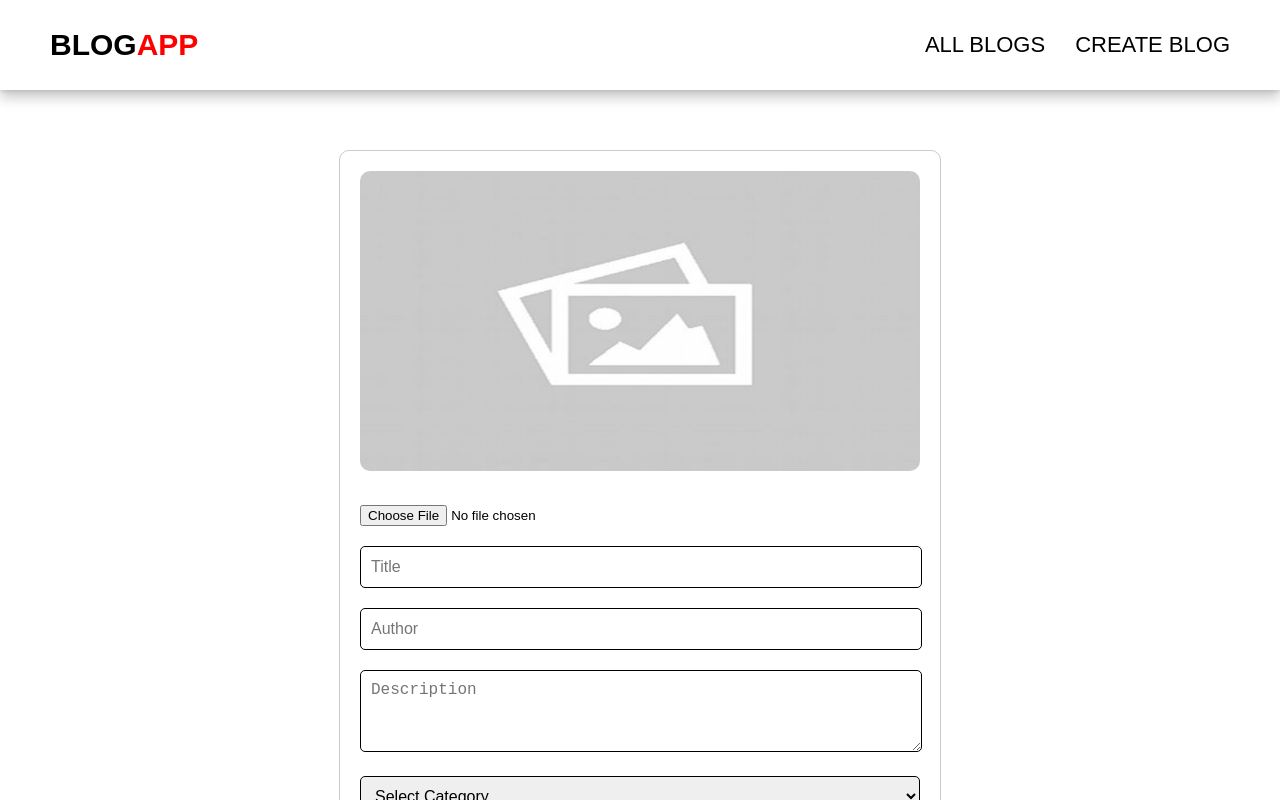
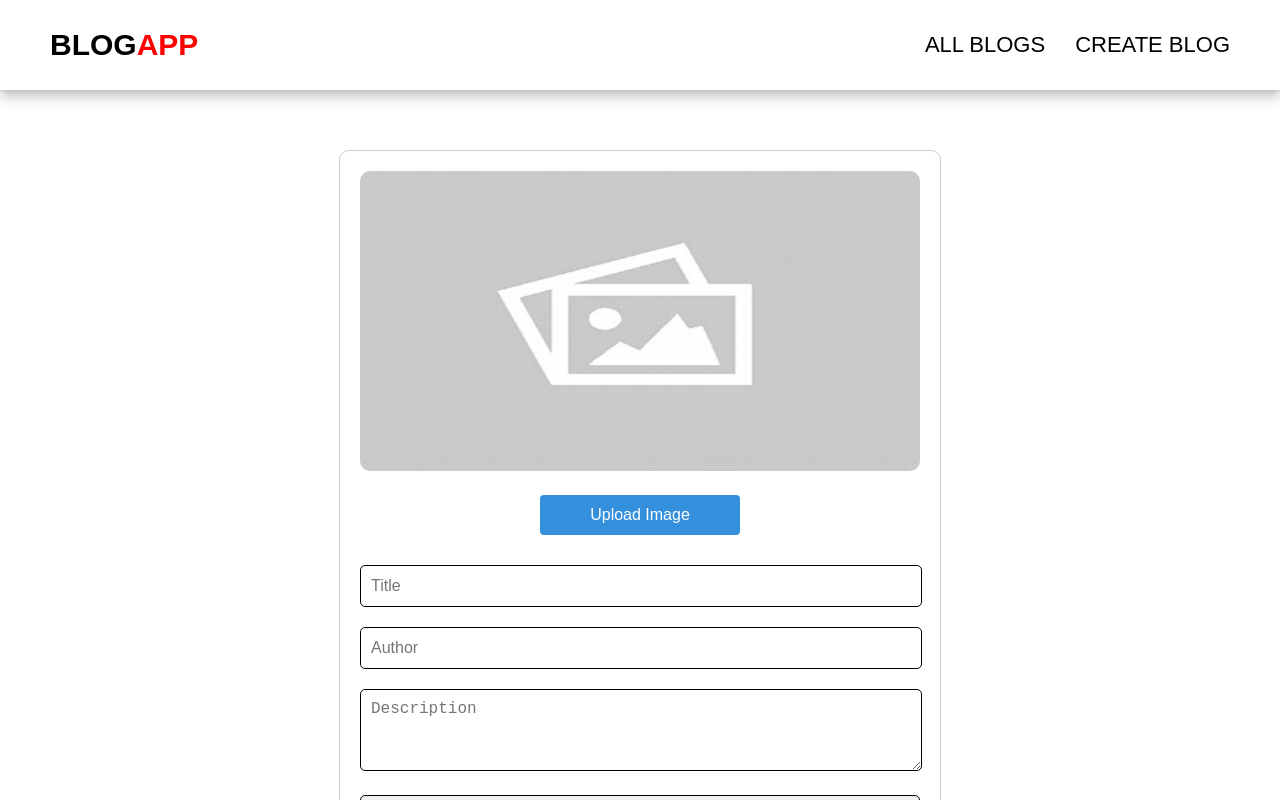
Before and after one commit to otonebieridze/MERN-blog-app, a React (Vite) app in the folder frontend/: page /create in a window 1280 px wide. Shown: the top 800 px of the page. Built offline with nearby package versions, Linux system fonts and the light colour scheme; no server answers.

Commit message:
Fix errors and add styles to image upload

```diff
--- a/frontend/src/pages/create/Create.jsx
+++ b/frontend/src/pages/create/Create.jsx
@@ -40,14 +40,35 @@ function Create() {
       ) : (
         <img src={emptyImg} alt="empty-image" />
       )}
+      <div
+        style={{
+          width: "100%",
+          height: "40px",
+          display: "flex",
+          justifyContent: "center",
+          marginBottom: "20px"
+        }}
+      >
         <input
           type="file"
           accept="image/*"
+          id="fileinput"
           {...register("image")}
           aria-invalid={errors.image ? "true" : "false"}
           className={styles["image-upload-inp"]}
           onChange={(e) => handleImageUpload(e)}
         />
+
+        <button
+          onClick={(e) => {
+            e.preventDefault();
+            document.getElementById("fileinput").click();
+          }}
+          className={styles["image-upload-button"]}
+        >
+          Upload Image
+        </button>
+      </div>
 
       <input
         {...register("title", { required: "This field is required!" })}
--- a/frontend/src/pages/create/Create.module.css
+++ b/frontend/src/pages/create/Create.module.css
@@ -21,8 +21,24 @@
   outline: none;
   margin: 10px 20px;
 }
+.image-upload-button {
+  width: 200px;
+  height: 40px;
+  display: inline-block;
+  padding: 8px 16px;
+  background-color: #3490dc;
+  color: #fff;
+  font-size: 16px;
+  border: none;
+  border-radius: 4px;
+  cursor: pointer;
+  transition: 0.5s;
+}
+.image-upload-button:hover {
+  background-color: blue;
+}
 .image-upload-inp {
-  margin: 10px 20px;
+  display: none;
 }
 .form textarea {
   width: calc(100% - 60px);
--- a/frontend/src/pages/edit/Edit.jsx
+++ b/frontend/src/pages/edit/Edit.jsx
@@ -26,7 +26,7 @@ function Edit({ blogsData }) {
 
   // Update a blog
   const onSubmit = (data) => {
-    data.image = blogImage;
+    blogImage !== "" ? (data.image = blogImage) : null;
     axios.patch(`http://localhost:4000/api/blogs/${id}`, data);
     navigate("/");
   };
@@ -62,14 +62,32 @@ function Edit({ blogsData }) {
       />
 
       {isformEdited && (
+        <div style={{
+          width: "100%",
+          height: "40px",
+          display: "flex",
+          justifyContent: "center"
+        }}>
           <input
             type="file"
             accept="image/*"
+            id="fileinput"
             {...register("image")}
             aria-invalid={errors.image ? "true" : "false"}
             className={styles["image-upload-inp"]}
             onChange={(e) => handleImageUpload(e)}
           />
+
+          <button
+            onClick={(e) => {
+              e.preventDefault();
+              document.getElementById("fileinput").click();
+            }}
+            className={styles["image-upload-button"]}
+          >
+            Upload Image
+          </button>
+        </div>
       )}
       <br />
       {isformEdited && errors.image && (
--- a/frontend/src/pages/edit/Edit.module.css
+++ b/frontend/src/pages/edit/Edit.module.css
@@ -56,8 +56,24 @@
   outline: none;
   margin: 10px 20px;
 }
+.image-upload-button {
+  width: 200px;
+  height: 40px;
+  display: inline-block;
+  padding: 8px 16px;
+  background-color: #3490dc;
+  color: #fff;
+  font-size: 16px;
+  border: none;
+  border-radius: 4px;
+  cursor: pointer;
+  transition: 0.5s;
+}
+.image-upload-button:hover {
+  background-color: blue;
+}
 .image-upload-inp {
-  margin: 10px 20px;
+  display: none;
 }
 .form textarea {
   width: calc(100% - 60px);
```
Lines whose indentation alone changed are shown as unchanged.
